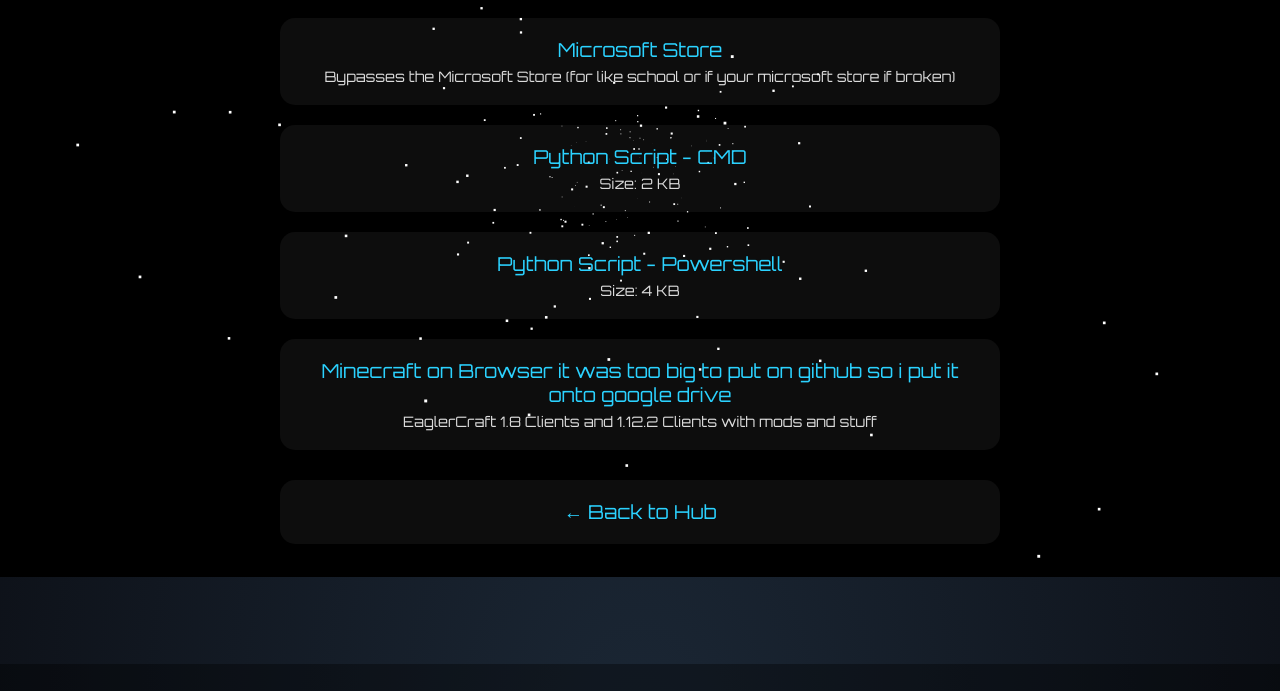
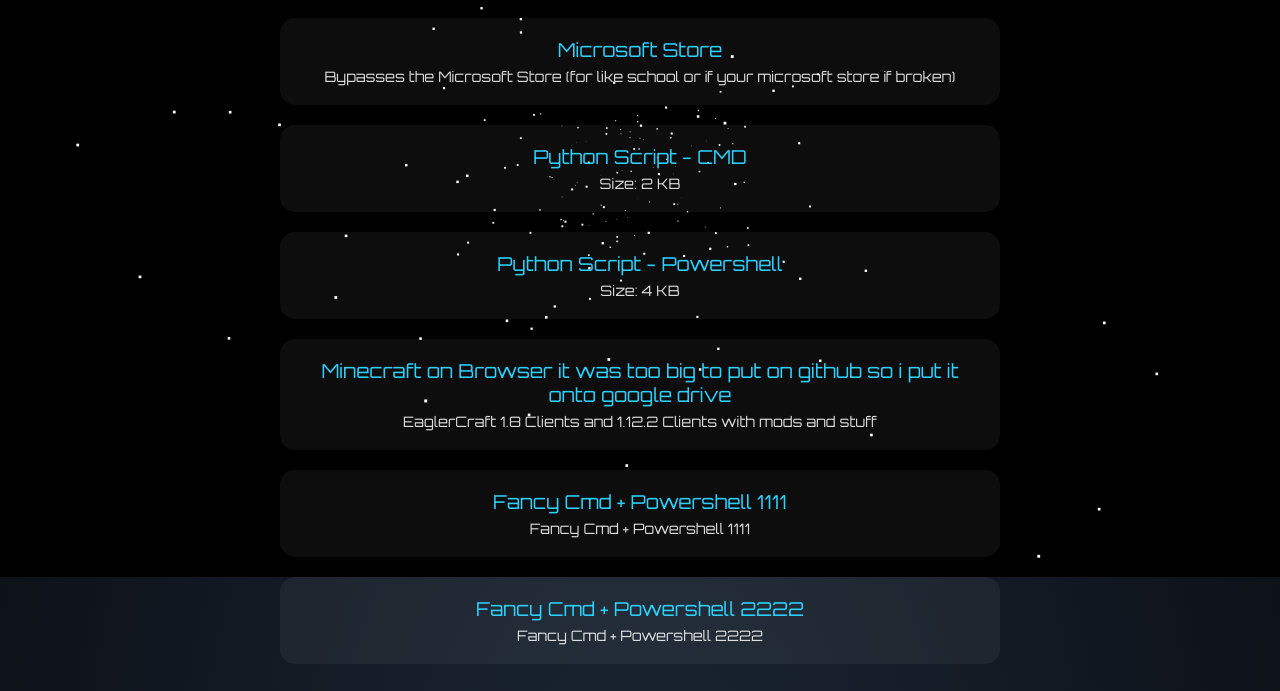
Before and after one commit to Nebula-Vault/Hub, a plain HTML site: page Bypasses.html in a window 1280 px wide. Shown: the part 223-914 px from the top of the page. Drawn offline with Linux system fonts and the light colour scheme.

Commit message:
Update Bypasses.html

```diff
--- a/Bypasses.html
+++ b/Bypasses.html
@@ -152,6 +152,18 @@
           <span>EaglerCraft 1.8 Clients and 1.12.2 Clients with mods and stuff</span>
         </a>
       </li>
+      <li>
+        <a href="https://drive.google.com/file/d/1NCJv0e6GdkMN3dtFEZLu9dRuhiHhWQEZ/view?usp=sharing" target="_blank" class="version-btn">
+          Fancy Cmd + Powershell 1111
+          <span>Fancy Cmd + Powershell 1111</span>
+        </a>
+      </li>
+      <li>
+        <a href="https://drive.google.com/file/d/1DhrmGfeRt2InaPXFo7U0yvd3-Jm2rITn/view?usp=sharing" target="_blank" class="version-btn">
+          Fancy Cmd + Powershell 2222
+          <span>Fancy Cmd + Powershell 2222</span>
+        </a>
+      </li>
     </ul>
 
     <div style="text-align:center; margin-top:30px;">
```
